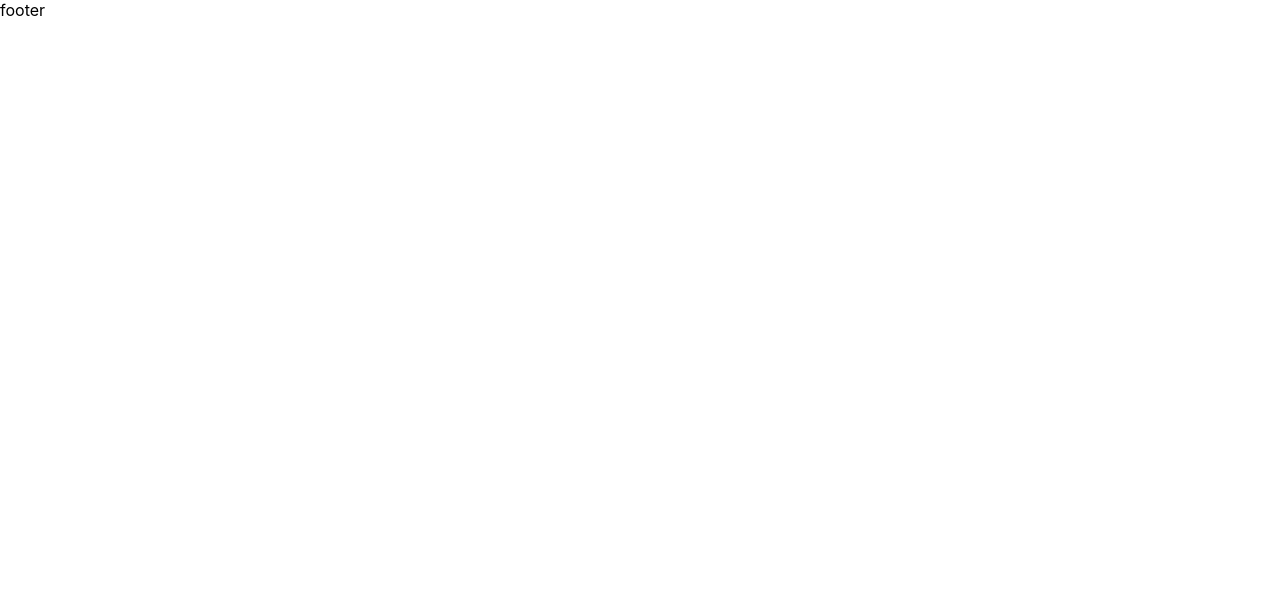
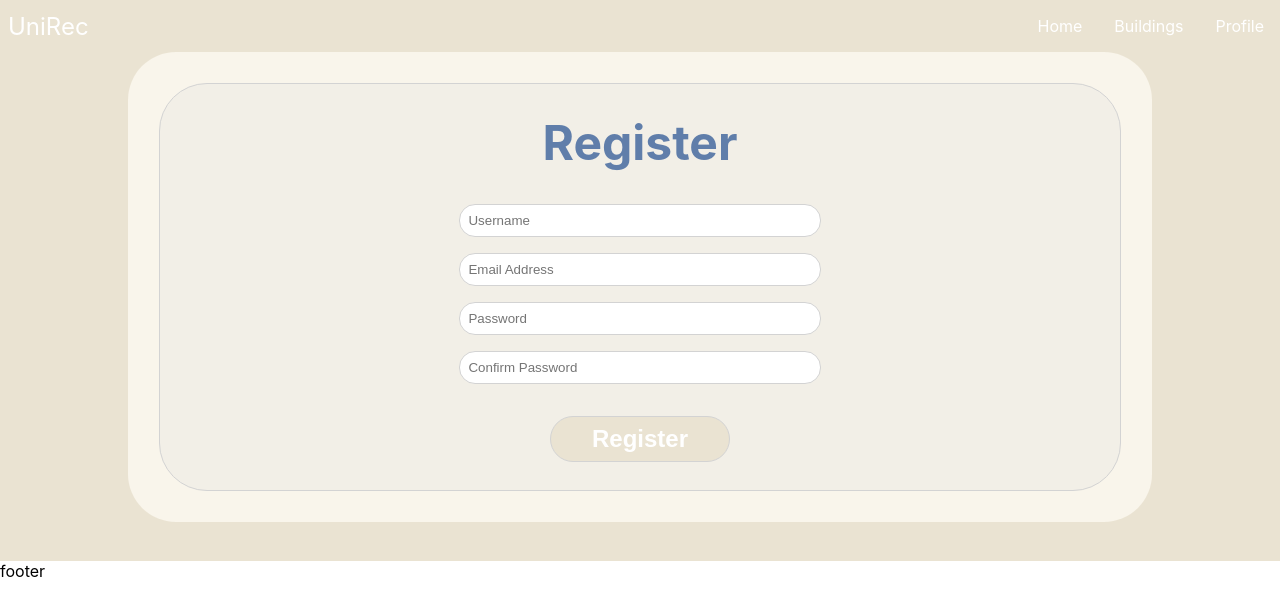
Before and after one commit to BrandonWidjaja/IT-Project, a React (Create React App) app in the folder client/: page /register in a window 1280 px wide. Before the commit this address had no page. Shown: the top 616 px of the page. Built offline with nearby package versions, Linux system fonts and the light colour scheme.

Commit message:
register page, about page added

```diff
--- a/client/src/App.css
+++ b/client/src/App.css
@@ -56,7 +56,7 @@ button:hover {
     background-color: var(--light-primary);
     margin: auto;
     width: 80%;
-    border-radius: 1rem;
+    border-radius: 3rem;
 }
 
 
--- a/client/src/App.js
+++ b/client/src/App.js
@@ -8,6 +8,8 @@ import Login from './components/pages/Login';
 import Footer from './components/Footer';
 import Navbar from './components/Navbar';
 import Navbar2 from './components/Navbar2';
+import Register from './components/pages/Register';
+import About from './components/pages/About';
 
 const Layout1 = () => {
   return (
@@ -49,6 +51,8 @@ function App() {
           </Route>
           <Route element={<Layout2 />} >
             <Route path="/login" element={<Login />} />
+            <Route path="/register" element={<Register />} />
+            <Route path="/about" element={<About />} />
           </Route>
         </Routes>
       </BrowserRouter>
--- /dev/null
+++ b/client/src/components/pages/About.js
@@ -0,0 +1,18 @@
+import React from 'react';
+import styles from './Modules/About.module.css';
+
+function About() {
+    return (
+        <>
+            <div className={styles.container}>
+                <h1>About Us</h1>
+                <p>content</p>
+                <h1>Member</h1>
+                <p>content</p>
+
+            </div>
+        </>
+    )
+}
+
+export default About;
--- a/client/src/components/pages/Login.js
+++ b/client/src/components/pages/Login.js
@@ -6,11 +6,11 @@ function Login() {
         <>
             <div className={styles.card}>
                 <img className={styles.logo}src="https://images.unsplash.com/photo-1626092806645-ae053131caff?ixlib=rb-1.2.1&ixid=MnwxMjA3fDB8MHxwaG90by1wYWdlfHx8fGVufDB8fHx8&auto=format&fit=crop&w=1170&q=80" alt = "test"></img>
-                <form className={styles.login_card}>
+                <form style = {{marginRight: "0"}} className={styles.login_card}>
                     <h1 style = {{color: "#607EAA"}}>Login</h1>
                     <input type="text" placeholder="eg.js@gmail.com"></input>
                     <input type="password" name="password"></input>
-                    <button type="submit" value="Submit"><h2>Login</h2></button>
+                    <button style = {{minWidth : "40%"}} type="submit" value="Submit"><h2>Login</h2></button>
                     <a href="/">Register</a>
                 </form>
 
--- /dev/null
+++ b/client/src/components/pages/Modules/About.module.css
@@ -0,0 +1,8 @@
+.container {
+    text-align: center;
+    padding: 2rem;
+}
+
+h1 {
+    color: #607EAA;
+}
--- a/client/src/components/pages/Modules/Login.module.css
+++ b/client/src/components/pages/Modules/Login.module.css
@@ -27,10 +27,9 @@
     margin-bottom: 1rem;
 }
 
-
 .login_card input{
     margin: auto;
-    width: 60%;
+    width: 90%;
     padding:0.5rem;
     border-radius: 1rem;
     margin: auto;
@@ -39,7 +38,6 @@
 
 .login_card button{
     margin: auto;
-    min-width: 40%;
     margin-top: 2rem;
     padding: 0.5rem;
     border-radius: 2rem;
--- /dev/null
+++ b/client/src/components/pages/Register.js
@@ -0,0 +1,21 @@
+import React from 'react';
+import styles from './Modules/Login.module.css';
+
+function Register() {
+    return (
+        <>
+            <div style = {{padding: "3%"}}>
+                <form style = {{padding: "3%", width : "100%"}} className={styles.login_card}>
+                    <h1 style = {{color: "#607EAA"}}>Register</h1>
+                    <input style = {{width : "40%"}} type="text" placeholder="Username"></input>
+                    <input style = {{width : "40%"}} type="email" placeholder="Email Address"></input>
+                    <input style = {{width : "40%"}} type="password" name="password" placeholder="Password"></input>
+                    <input style = {{width : "40%"}} type="password" name="confirm_password" placeholder="Confirm Password"></input>
+                    <button style = {{width : "20%"}} type="submit" value="Submit"><h2>Register</h2></button>
+                </form>
+            </div>
+        </>
+    )
+}
+
+export default Register;
```
